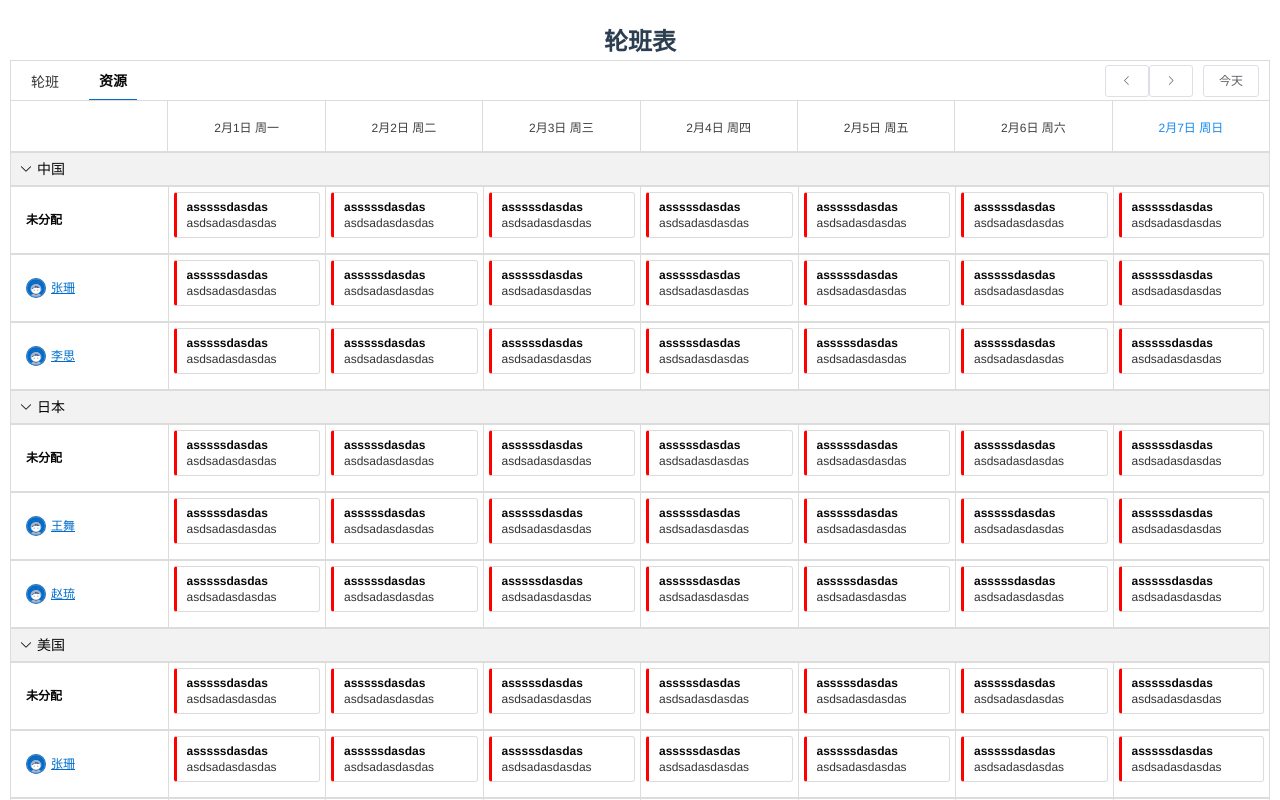
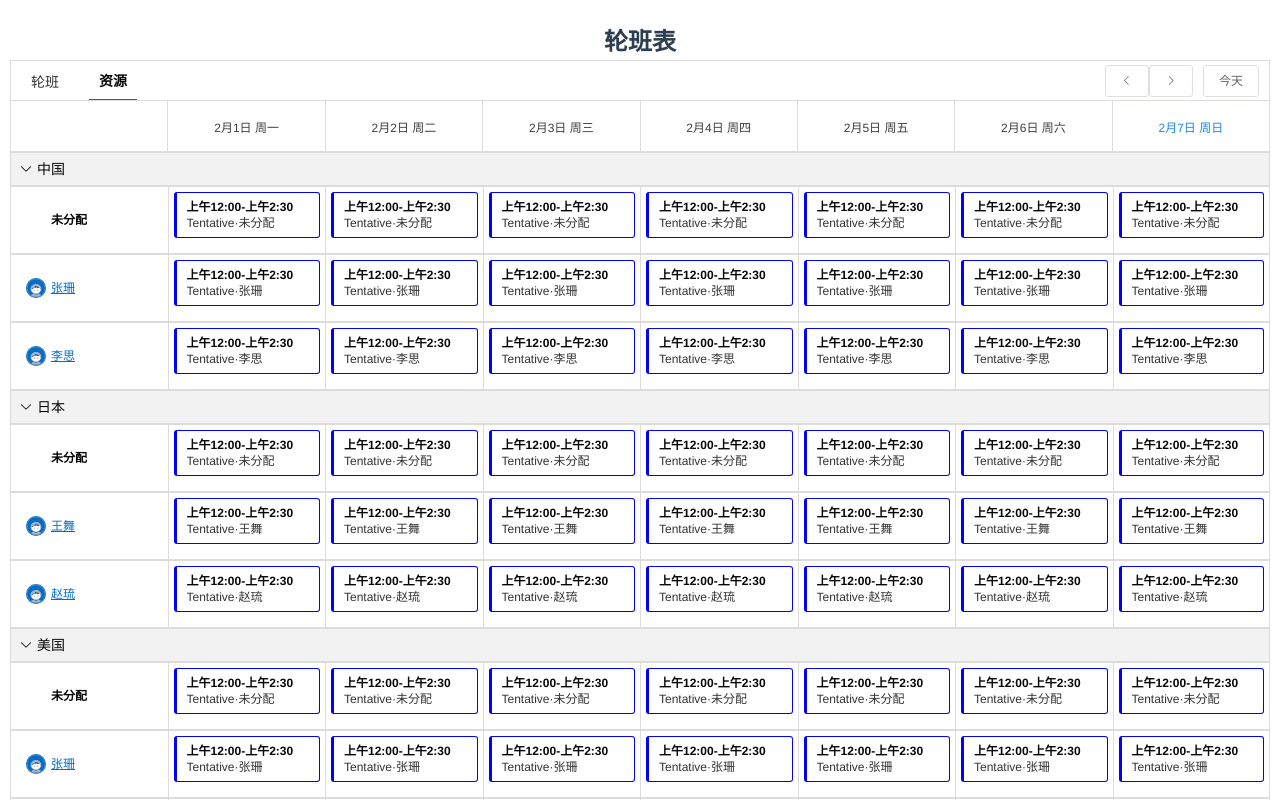
Before and after one commit to zhiyeyouzi/vue-shiftTable, a Vue app: page /#/about in a window 1280 px wide. Shown: the top 800 px of the page. Built offline with nearby package versions, Linux system fonts and the light colour scheme.

Commit message:
加入条目

```diff
--- a/src/views/About.vue
+++ b/src/views/About.vue
@@ -87,12 +87,22 @@
 <!--                      <div class="week-item-order-b">{{itemB.status + itemB.title}}</div>-->
 <!--                    </div>-->
 <!--                  </div>-->
-                  <div @click.stop="handleClickEvent">
-                    <div class="week-item-order">
-                      <div class="week-item-order-t">asssssdasdas</div>
-                      <div class="week-item-order-b">asdsadasdasdas</div>
+                  <el-popover
+                      placement="right"
+                      width="270"
+                      popper-class="popover-shift"
+                      trigger="click">
+                    <div style="background: #f3f2f2;padding: 12px;">
+                      <p>上午12:00-上午2:30</p>
+                      <p>Tentative·{{ itemA.title }}</p>
                     </div>
-                  </div>
+                    <div slot="reference" @click.stop="handleClickEvent">
+                      <div class="week-item-order" :style="{'border-color': borderColor}">
+                        <div class="week-item-order-t">上午12:00-上午2:30</div>
+                        <div class="week-item-order-b">Tentative·{{ itemA.title }}</div>
+                      </div>
+                    </div>
+                  </el-popover>
                 </div>
               </div>
             </div>
@@ -108,6 +118,7 @@ export default {
   name: "About",
   data() {
     return {
+      borderColor: 'blue',
       // 模拟数据
       analogData: [
         {
@@ -378,7 +389,7 @@ export default {
     },
     // 点击格子
     handleGridDate(week, item) {
-      this.$message.info(item.title +'——————————'+ week.day.num)
+      this.$message.info(item.title +'点击了'+ week.day.num)
       // console.log(week)
       // console.log(item)
     },
@@ -596,6 +607,7 @@ export default {
             padding-left: 10px;
           }
           .item-day-left-unallot{
+            padding-left: 35px;
             font-weight: bold;
             color: #080707;
           }
@@ -657,4 +669,5 @@ export default {
     }
   }
 }
+
 </style>
```
